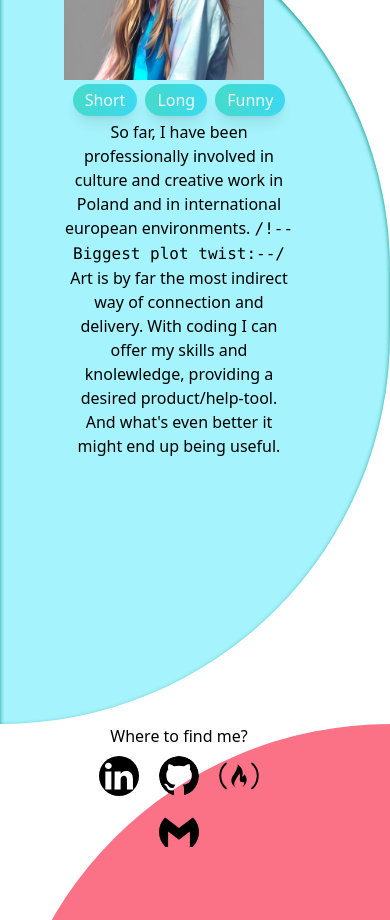
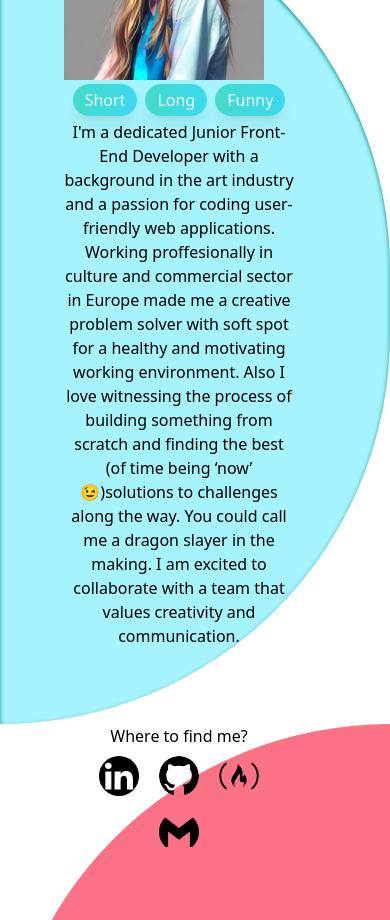
Before and after one commit to NanaNiki/Portfolio, a Next.js app: page / in a window 390 px wide. Shown: the part 2080-3000 px from the top of the page. Built offline with nearby package versions, Linux system fonts and the light colour scheme.

Commit message:
"bio added but design not responsive at all"

```diff
--- a/pages/About.js
+++ b/pages/About.js
@@ -1,13 +1,37 @@
 import React from "react";
+import { useState } from "react";
 import Image from "next/image";
 
 export default function About() {
+  const [avatar, setAvatar] = useState({
+    image: "/AVartsy.jpg",
+    text: "I'm a dedicated Junior Front-End Developer with a background in the art industry and a passion for coding user-friendly web applications. Working proffesionally in culture and commercial sector in Europe made me a creative problem solver with soft spot for a healthy and motivating working environment. Also I love witnessing the process of building something from scratch and finding the best (of time being ‘now’ 😉)solutions to challenges along the way. You could call me a dragon slayer in the making. I am excited to collaborate with a team that values creativity and communication.",
+  });
+
+  const changeAvatar = (type) => {
+    if (type === "short") {
+      setAvatar({
+        image: "/AVartsy.jpg",
+        text: "I'm a dedicated Junior Front-End Developer with a background in the art industry and a passion for coding user-friendly web applications. Working proffesionally in culture and commercial sector in Europe made me a creative problem solver with soft spot for a healthy and motivating working environment. Also I love witnessing the process of building something from scratch and finding the best (of time being ‘now’ 😉)solutions to challenges along the way. You could call me a dragon slayer in the making. I am excited to collaborate with a team that values creativity and communication.",
+      });
+    } else if (type === "long") {
+      setAvatar({
+        image: "/AVsoldaat.jpg",
+        text: "I'm a curious person who loves to create. With my background in the art industry and experience in many fields of body expression (everything between dancing-acting-directing-and-teaching), I can bring a unique perspective to the world of web development. I have a passion for user experience and design principles, which evoke the desired outcome. In the end I believe that emotions are the motivator of user’s engagement. That’s where coding stands for me, as a interdisciplinary space of translation. And I love the process of building something from scratch and figuring out the best solutions to challenges along the way. There's nothing quite like the feeling of watching an idea come to life. I deeply value effective communication and co-creation of healthy and motivating working environment ~ I ‘m a team player. Also, I'm a certified Reiki Usui Shiki Ryoho Energy Healer, ex-dancer, sunflower-seed addict, music lover, and internet child with a love for forests and any spin on ramen. As a self-proclaimed dragon slayer in the making, I'm always up for a challenge and eager to learn new things. I'm excited to bring my passion and problem-solving skills to any beautiful team or project.",
+      });
+    } else if (type === "funny") {
+      setAvatar({
+        image: "/AVspirit.jpg",
+        text: "I'm a Junior Front-End Developer/Ex-dancer and let me tell you, making art is way more distant than it seems, so don't let those pretentious artists fool you! But, but thanks to my interdisciplinary experience and never-ending love for creation, here I am fueled with passion for that tasty and satisfying user experience. Although coding is like a never-ending quest, full of challenges, surprises, and the occasional episodes of madness, that's what makes it so exciting for me! I'm still at the beginning of my journey, but I'm already hooked. So, if you need a fearless adventurer with a passion for problem-solving and an insatiable appetite for ramen, I'm your person. Also if you need a human kaleidoscope of spirituality and internet memes here I am. Let's slay some dragons (respectively) and build something beautiful!",
+      });
+    }
+  };
   return (
     <section className="about" id="about">
       {/** changing avatars */}
       <div className="flex flex-row justify-center pt-10">
         <Image
-          src="/AVartsy.jpg"
+          src={avatar.image}
           width={200}
           height={200}
           className="rounded-full shadow-xl dark:shadow-slate-900"
@@ -16,18 +40,17 @@ export default function About() {
       </div>
 
       <div className="flex flex-row mt-2 justify-center">
-        <button className="button-about">Short</button>
-        <button className="button-about">Long</button>
-        <button className="button-about">Funny</button>
+        <button className="button-about" onClick={() => changeAvatar("short")}>
+          Short
+        </button>
+        <button className="button-about" onClick={() => changeAvatar("long")}>
+          Long
+        </button>
+        <button className="button-about" onClick={() => changeAvatar("funny")}>
+          Funny
+        </button>
       </div>
-      <p className="mt-20">
-        So far, I have been professionally involved in culture and creative work
-        in Poland and in international european environments.{" "}
-        <code>/!-- Biggest plot twist:--/</code> Art is by far the most indirect
-        way of connection and delivery. With coding I can offer my skills and
-        knolewledge, providing a desired product/help-tool. And what's even
-        better it might end up being useful.
-      </p>
+      <p className="mt-2 text-justify text-sm">{avatar.text}</p>
     </section>
   );
 }
```
